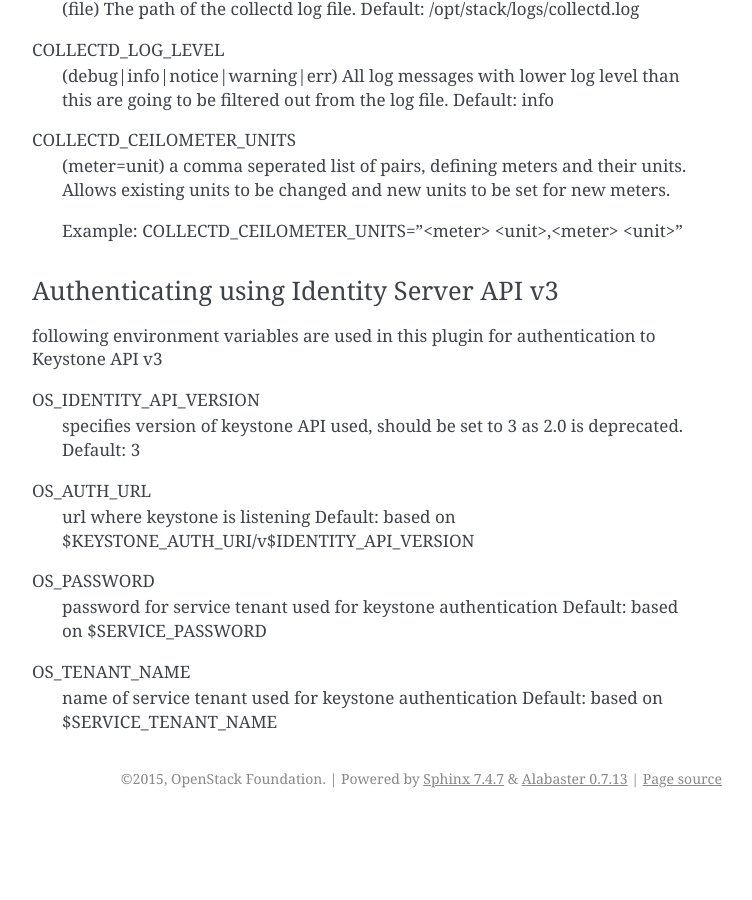
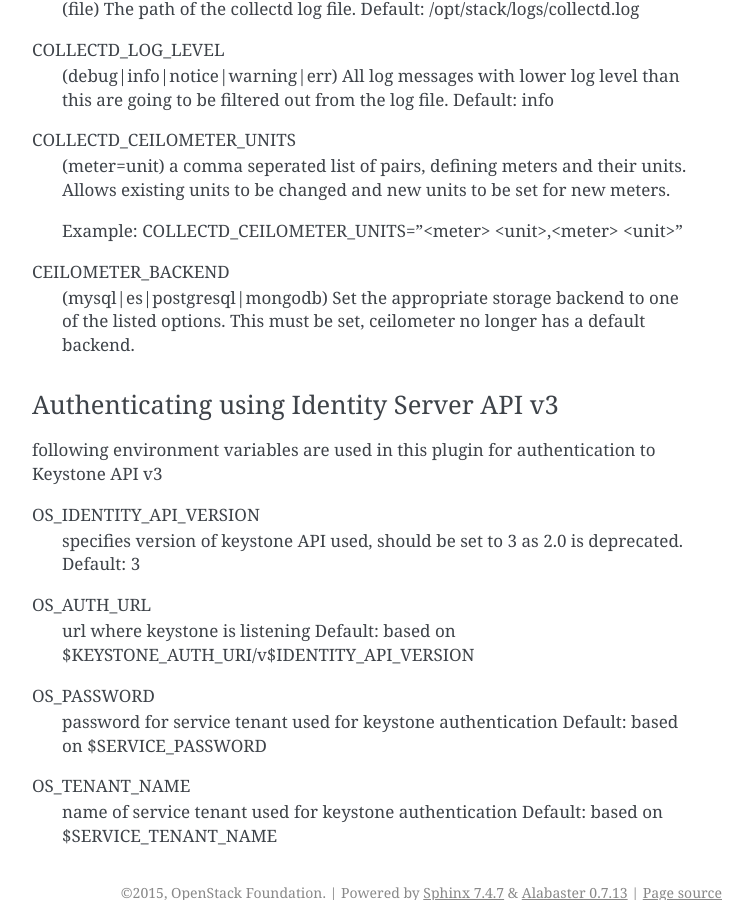
Before and after one commit to openstack-archive/collectd-openstack-plugins, a Sphinx documentation site: the page built from doc/source/usage.rst, in a window 1280 px wide and 900 px high, scrolled down 1011 px. Shown: the whole window, without its empty margins (388-1140 px from the left). Built offline with Sphinx 7.4.7, drawn with Linux system fonts in a browser that asks for light colours; pages that are not in the unit, such as notebooks, are missing from menus; before the commit the page ends 1829 px from its top, so only the background shows below that.

Commit message:
Updated documentation for CEILOMETER_BACKEND
 - Included information on CEILOMETER_BACKEND in usage.rst
 - Updated devstackGSG.rst to set CEILOMETER_BACKEND
 - Added CEILOMETER_BACKEND to local.conf.minimal
 - Added a reno for this bug fix

Change-Id: Ibbf606021a1f0dcc0db6c586e092b03df423a7a5
Closes-Bug: #1655611

```diff
--- a/doc/source/devstackGSG.rst
+++ b/doc/source/devstackGSG.rst
@@ -35,6 +35,9 @@ from the collectd-ceilometer-plugin repo into your devstack directory.
 | wget https://github.com/openstack/collectd-ceilometer-plugin/blob/master/collectd_ceilometer/doc/source/examples/local.conf.minimal
 
 Edit the "HOST_IP" varible to appropriately match your environment.
+
+Also include your chosen "CEILOMETER_BACKEND", as there is no default backend for
+ceilometer.
 
 If you wish to enable any extra features please follow the instructions in the
 "Additional Features" section below before moving on to the next step.
--- a/doc/source/usage.rst
+++ b/doc/source/usage.rst
@@ -68,6 +68,12 @@ COLLECTD_CEILOMETER_UNITS
     Example: COLLECTD_CEILOMETER_UNITS="<meter> <unit>,<meter> <unit>"
 
 
+CEILOMETER_BACKEND
+    (mysql|es|postgresql|mongodb) Set the appropriate storage backend to
+    one of the listed options. This must be set, ceilometer no longer has a
+    default backend.
+
+
 Authenticating using Identity Server API v3
 ===========================================
 
```
Also changed, not shown: 2 other files.
